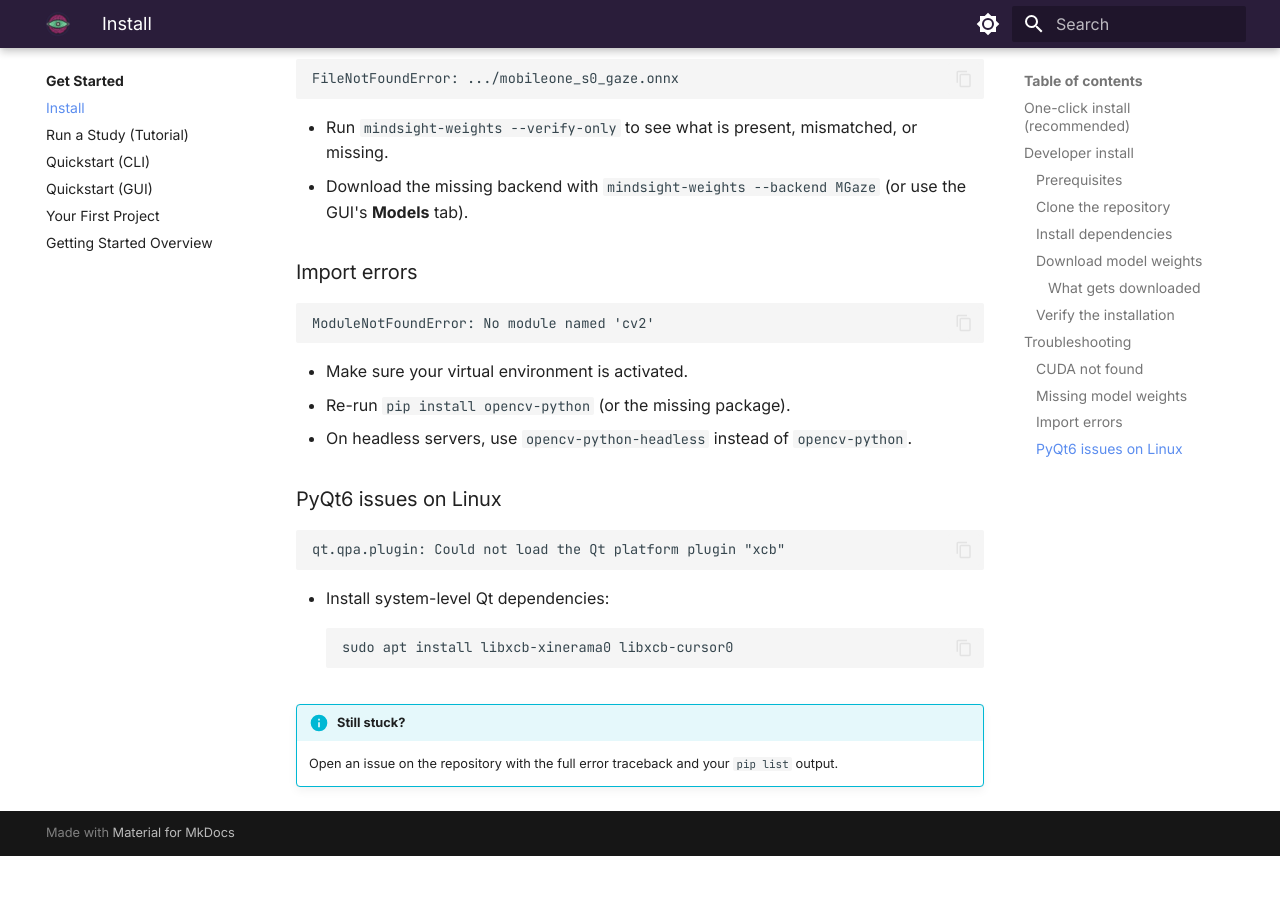
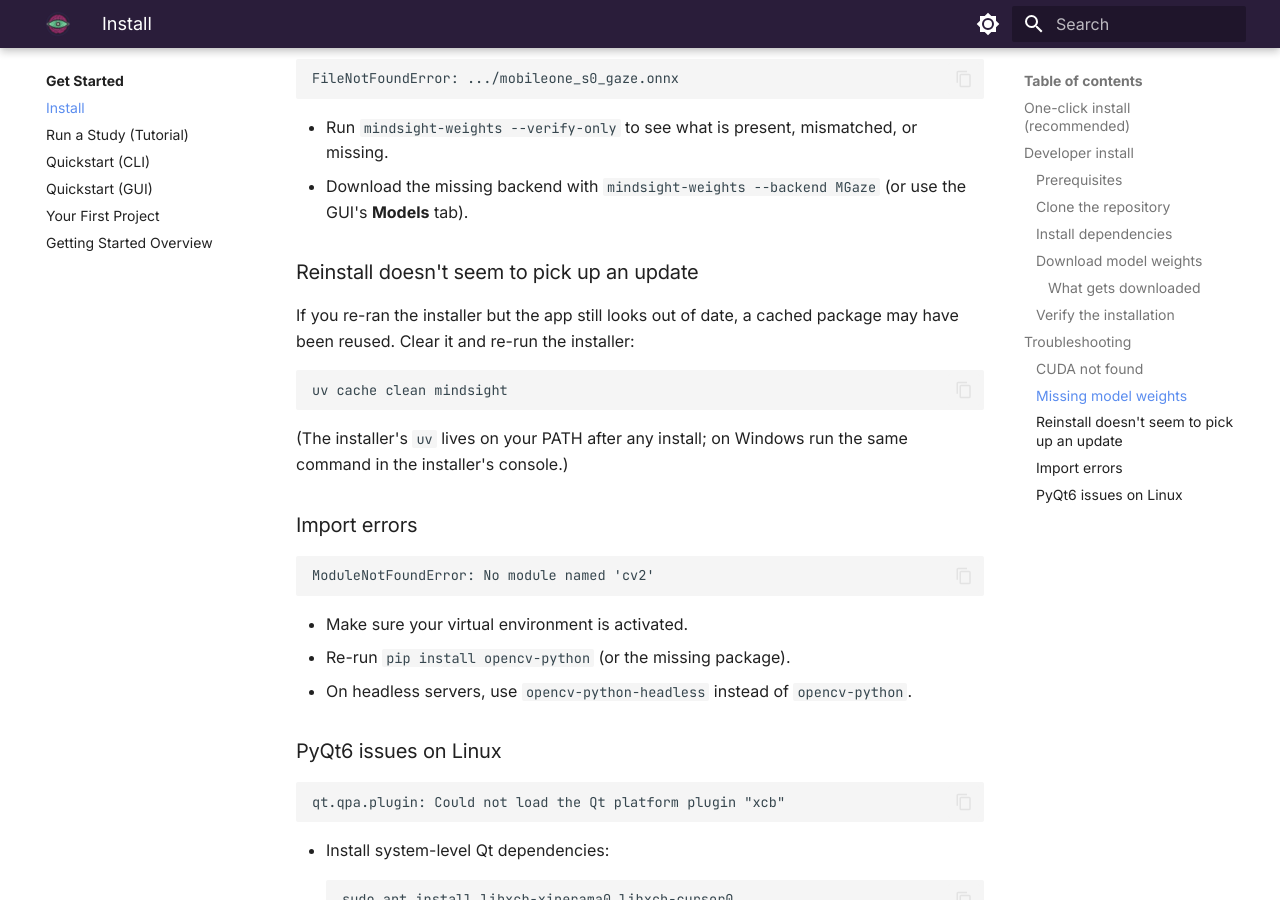
Before and after one commit to kylen-d/mindsight, an MkDocs documentation site: the page built from docs/getting-started/installation.md, in a window 1280 px wide and 900 px high, scrolled down 3577 px. Built offline with MkDocs 1.6.1 and Material for MkDocs 9.7.7, drawn with Linux system fonts in a browser that asks for light colours; before the commit the page ends 4433 px from its top, so only the background shows below that.

Commit message:
docs: troubleshooting -- stale package cache on installer re-runs

````diff
--- a/docs/getting-started/installation.md
+++ b/docs/getting-started/installation.md
@@ -170,6 +170,18 @@ FileNotFoundError: .../mobileone_s0_gaze.onnx
 - Run `mindsight-weights --verify-only` to see what is present, mismatched, or missing.
 - Download the missing backend with `mindsight-weights --backend MGaze` (or use the GUI's **Models** tab).
 
+### Reinstall doesn't seem to pick up an update
+
+If you re-ran the installer but the app still looks out of date, a cached
+package may have been reused. Clear it and re-run the installer:
+
+```bash
+uv cache clean mindsight
+```
+
+(The installer's `uv` lives on your PATH after any install; on Windows run the
+same command in the installer's console.)
+
 ### Import errors
 
 ```
````
